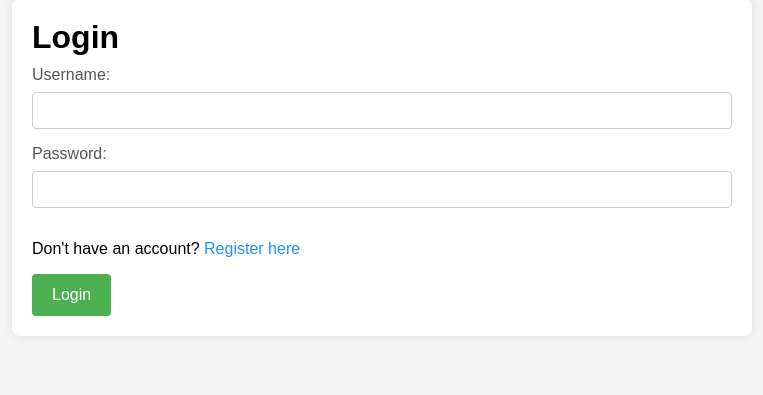
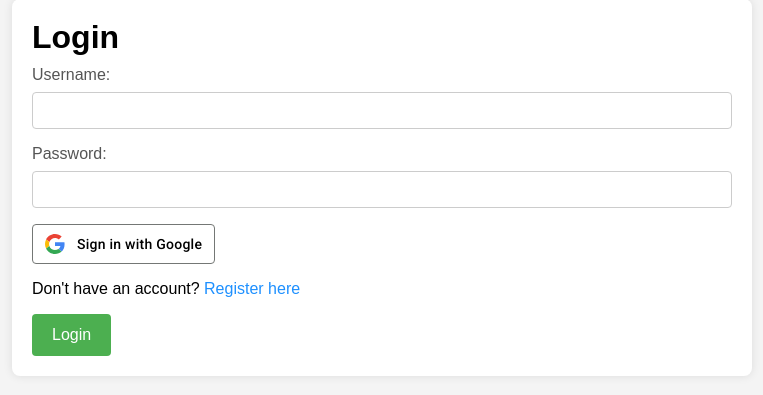
Before and after one commit to huajie-zhong/expense-tracker, a Flask app: page /login/ in a window 1280 px wide. Shown: the part 116-511 px from the top of the page, without its empty margins (258-1021 px from the left). Run offline with Flask 3, Linux system fonts and the light colour scheme.

Commit message:
add google button styling from Google

```diff
--- a/front-end/static/style.css
+++ b/front-end/static/style.css
@@ -136,3 +136,109 @@ li {
     font-style:oblique;
     font-weight: bold;
 }
+
+
+/* Google sign in button styling from Google*/
+.gsi-material-button {
+    -moz-user-select: none;
+    -webkit-user-select: none;
+    -ms-user-select: none;
+    -webkit-appearance: none;
+    background-color: WHITE;
+    background-image: none;
+    border: 1px solid #747775;
+    -webkit-border-radius: 4px;
+    border-radius: 4px;
+    -webkit-box-sizing: border-box;
+    box-sizing: border-box;
+    color: #1f1f1f;
+    cursor: pointer;
+    font-family: 'Roboto', arial, sans-serif;
+    font-size: 14px;
+    height: 40px;
+    letter-spacing: 0.25px;
+    outline: none;
+    overflow: hidden;
+    padding: 0 12px;
+    position: relative;
+    text-align: center;
+    -webkit-transition: background-color .218s, border-color .218s, box-shadow .218s;
+    transition: background-color .218s, border-color .218s, box-shadow .218s;
+    vertical-align: middle;
+    white-space: nowrap;
+    width: auto;
+    max-width: 400px;
+    min-width: min-content;
+  }
+
+  .gsi-material-button .gsi-material-button-icon {
+    height: 20px;
+    margin-right: 12px;
+    min-width: 20px;
+    width: 20px;
+  }
+
+  .gsi-material-button .gsi-material-button-content-wrapper {
+    -webkit-align-items: center;
+    align-items: center;
+    display: flex;
+    -webkit-flex-direction: row;
+    flex-direction: row;
+    -webkit-flex-wrap: nowrap;
+    flex-wrap: nowrap;
+    height: 100%;
+    justify-content: space-between;
+    position: relative;
+    width: 100%;
+  }
+
+  .gsi-material-button .gsi-material-button-contents {
+    -webkit-flex-grow: 1;
+    flex-grow: 1;
+    font-family: 'Roboto', arial, sans-serif;
+    font-weight: 500;
+    overflow: hidden;
+    text-overflow: ellipsis;
+    vertical-align: top;
+  }
+
+  .gsi-material-button .gsi-material-button-state {
+    -webkit-transition: opacity .218s;
+    transition: opacity .218s;
+    bottom: 0;
+    left: 0;
+    opacity: 0;
+    position: absolute;
+    right: 0;
+    top: 0;
+  }
+
+  .gsi-material-button:disabled {
+    cursor: default;
+    background-color: #ffffff61;
+    border-color: #1f1f1f1f;
+  }
+
+  .gsi-material-button:disabled .gsi-material-button-contents {
+    opacity: 38%;
+  }
+
+  .gsi-material-button:disabled .gsi-material-button-icon {
+    opacity: 38%;
+  }
+
+  .gsi-material-button:not(:disabled):active .gsi-material-button-state,
+  .gsi-material-button:not(:disabled):focus .gsi-material-button-state {
+    background-color: #303030;
+    opacity: 12%;
+  }
+
+  .gsi-material-button:not(:disabled):hover {
+    -webkit-box-shadow: 0 1px 2px 0 rgba(60, 64, 67, .30), 0 1px 3px 1px rgba(60, 64, 67, .15);
+    box-shadow: 0 1px 2px 0 rgba(60, 64, 67, .30), 0 1px 3px 1px rgba(60, 64, 67, .15);
+  }
+
+  .gsi-material-button:not(:disabled):hover .gsi-material-button-state {
+    background-color: #303030;
+    opacity: 8%;
+  }
--- a/front-end/templates/login.html
+++ b/front-end/templates/login.html
@@ -9,6 +9,22 @@
       <label for="password">Password:</label>
       <input type="password" id="password" name="password" required />
       <span class="Error" id="loginError"></span>
+        <a class="gsi-material-button" href="{{ url_for('oauth2_authorize', provider='google') }}" style="text-decoration: none; color: inherit; display: inline-block;">
+          <div class="gsi-material-button-state"></div>
+          <div class="gsi-material-button-content-wrapper">
+            <div class="gsi-material-button-icon">
+              <svg version="1.1" xmlns="http://www.w3.org/2000/svg" viewBox="0 0 48 48" xmlns:xlink="http://www.w3.org/1999/xlink" style="display: block;">
+                <path fill="#EA4335" d="M24 9.5c3.54 0 6.71 1.22 9.21 3.6l6.85-6.85C35.9 2.38 30.47 0 24 0 14.62 0 6.51 5.38 2.56 13.22l7.98 6.19C12.43 13.72 17.74 9.5 24 9.5z"></path>
+                <path fill="#4285F4" d="M46.98 24.55c0-1.57-.15-3.09-.38-4.55H24v9.02h12.94c-.58 2.96-2.26 5.48-4.78 7.18l7.73 6c4.51-4.18 7.09-10.36 7.09-17.65z"></path>
+                <path fill="#FBBC05" d="M10.53 28.59c-.48-1.45-.76-2.99-.76-4.59s.27-3.14.76-4.59l-7.98-6.19C.92 16.46 0 20.12 0 24c0 3.88.92 7.54 2.56 10.78l7.97-6.19z"></path>
+                <path fill="#34A853" d="M24 48c6.48 0 11.93-2.13 15.89-5.81l-7.73-6c-2.15 1.45-4.92 2.3-8.16 2.3-6.26 0-11.57-4.22-13.47-9.91l-7.98 6.19C6.51 42.62 14.62 48 24 48z"></path>
+                <path fill="none" d="M0 0h48v48H0z"></path>
+              </svg>
+            </div>
+            <span class="gsi-material-button-contents">Sign in with Google</span>
+            <span style="display: none;">Sign in with Google</span>
+          </div>
+        </a>
       <p class="switch-form" id="showRegister">
         Don't have an account?
         <span id="registerButton" style="color: dodgerblue">Register here</span>
```
